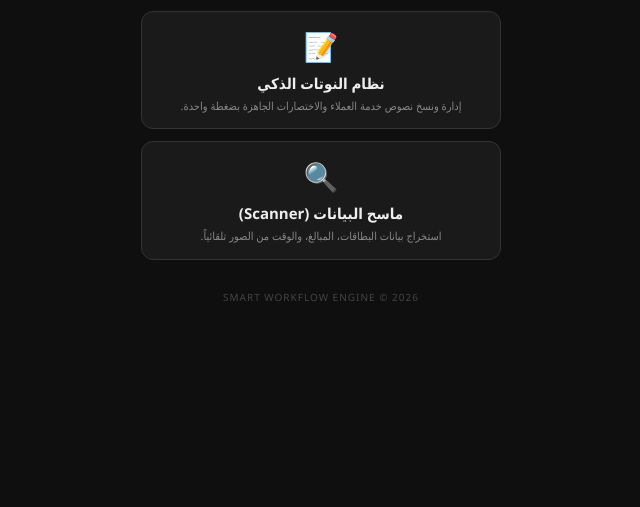
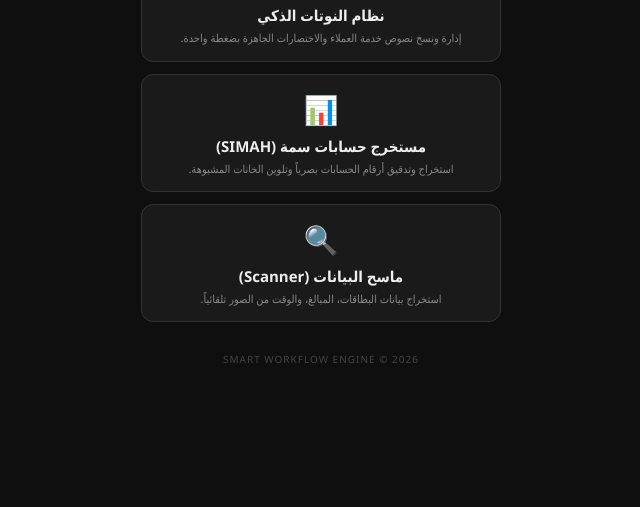
Before and after one commit to Sultan-it-1/tabby, a plain HTML site: page index.html in a window 1280 px wide. Shown: the part 293-800 px from the top of the page, without its empty margins (319-959 px from the left). Drawn offline with Linux system fonts and the light colour scheme.

Commit message:
Update index.html

```diff
--- a/index.html
+++ b/index.html
@@ -10,6 +10,7 @@
             --card-bg: #1a1a1a;
             --accent-green: #00ff00;
             --accent-blue: #00d4ff;
+            --accent-yellow: #ffcc00;
             --text: #eee;
             --border: #333;
         }
@@ -29,12 +30,12 @@
         .container {
             text-align: center;
             width: 100%;
-            max-width: 360px; /* تم تصغير عرض الحاوية لتناسب المربعات الأصغر */
+            max-width: 360px;
             padding: 20px;
         }
 
         .header h1 {
-            font-size: 22px; /* تصغير عنوان الصفحة قليلاً */
+            font-size: 22px;
             color: var(--accent-green);
             margin-bottom: 8px;
             text-transform: uppercase;
@@ -45,20 +46,20 @@
         .header p {
             color: #888;
             font-size: 13px;
-            margin-bottom: 25px;
+            margin-bottom: 20px;
         }
 
         .menu-grid {
             display: grid;
             grid-template-columns: 1fr;
-            gap: 12px; /* تقليل الفراغ بين المربعات */
+            gap: 12px;
         }
 
         .menu-item {
             background: var(--card-bg);
             border: 1px solid var(--border);
-            border-radius: 12px; /* تصغير زوايا الانحناء ليناسب الحجم الجديد */
-            padding: 15px 20px; /* تم تقليل الـ Padding لتصغير المربع (كان 25px) */
+            border-radius: 12px;
+            padding: 15px 20px;
             text-decoration: none;
             color: var(--text);
             transition: 0.3s cubic-bezier(0.175, 0.885, 0.32, 1.275);
@@ -70,9 +71,13 @@
         }
 
         .menu-item:hover {
-            transform: translateY(-3px); /* تقليل قفزة الهوفر لتناسب الحجم الصغير */
+            transform: translateY(-3px);
             border-color: var(--accent-green);
             box-shadow: 0 8px 15px rgba(0, 0, 0, 0.5);
+        }
+
+        .menu-item.simah-tool:hover {
+            border-color: var(--accent-yellow);
         }
 
         .menu-item.card-tool:hover {
@@ -80,23 +85,22 @@
         }
 
         .icon {
-            font-size: 28px; /* تصغير حجم الأيقونة (كان 40px) */
-            margin-bottom: 8px; /* تقليل المسافة أسفل الأيقونة */
+            font-size: 28px;
+            margin-bottom: 8px;
         }
 
         .title {
-            font-size: 15px; /* تصغير حجم عنوان المربع (كان 18px) */
+            font-size: 15px;
             font-weight: bold;
             margin-bottom: 5px;
         }
 
         .desc {
-            font-size: 11px; /* تصغير حجم الوصف (كان 12px) */
+            font-size: 11px;
             color: #888;
             line-height: 1.4;
         }
 
-        /* تأثير النيون الخفي عند الهوفر */
         .menu-item::after {
             content: '';
             position: absolute;
@@ -134,6 +138,13 @@
                 <div class="desc">إدارة ونسخ نصوص خدمة العملاء والاختصارات الجاهزة بضغطة واحدة.</div>
             </a>
 
+            <!-- رابط أداة سمة المضافة حديثاً -->
+            <a href="simah.html" class="menu-item simah-tool">
+                <div class="icon">📊</div>
+                <div class="title">مستخرج حسابات سمة (SIMAH)</div>
+                <div class="desc">استخراج وتدقيق أرقام الحسابات بصرياً وتلوين الخانات المشبوهة.</div>
+            </a>
+
             <!-- رابط أداة الـ Scanner/Card -->
             <a href="card.html" class="menu-item card-tool">
                 <div class="icon">🔍</div>
```
